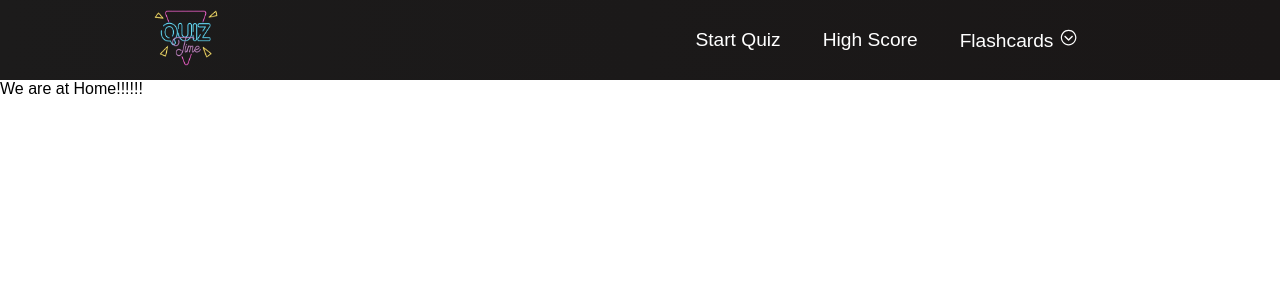
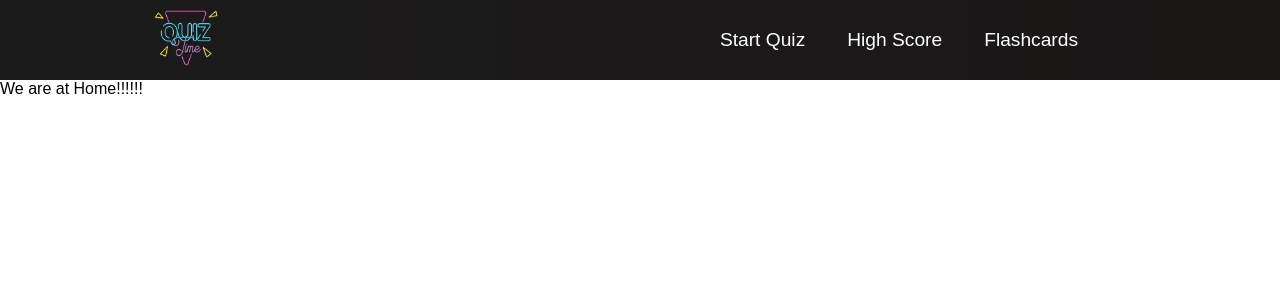
Before and after one commit to PhantasticHenry/Flash-Quiz, a React (Create React App) app in the folder frontend-react-redux/: page / in a window 1280 px wide. Shown: the top 300 px of the page. Built offline with nearby package versions, Linux system fonts and the light colour scheme.

Commit message:
removed react icon arrow down

```diff
--- a/frontend-react-redux/src/components/navbar/index.js
+++ b/frontend-react-redux/src/components/navbar/index.js
@@ -1,6 +1,5 @@
 import React, { useState } from "react";
 import { FaTimes, FaBars } from "react-icons/fa";
-import { IoIosArrowDropdown, IoMdArrowDropdownCircle } from "react-icons/io";
 import { NavLink } from "react-router-dom";
 import "./Navbar.css";
 import logo from "../../images/logo.png";
@@ -81,9 +80,7 @@ function Navbar() {
             onMouseEnter={() => setHover(!hover)}
             onMouseLeave={() => setHover(!hover)}
           >
-            {/* need to figure out  how to remove arrow on side expand */}
-            Flashcards{" "}
-            {hover ? <IoMdArrowDropdownCircle /> : <IoIosArrowDropdown />}
+            Flashcards
           </NavLink>
           {dropdown && <Dropdown />}
         </li>
```
